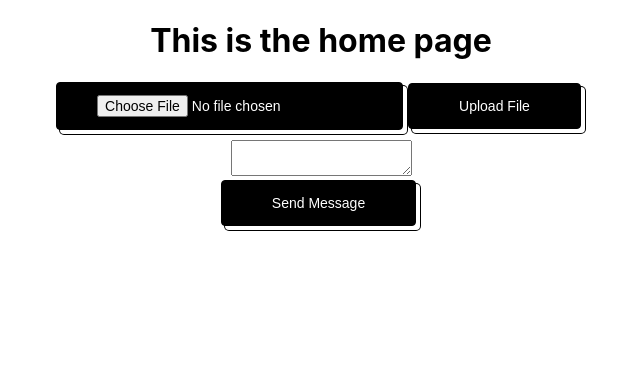
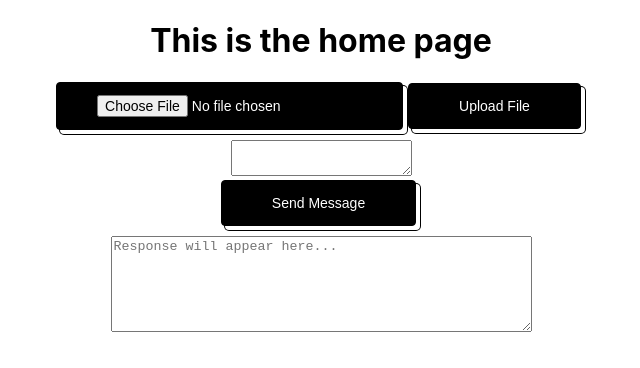
Before and after one commit to SwiftSeizure/tAI, a React (Create React App) app in the folder tai-frontend/: page / in a window 1280 px wide. Shown: the top 368 px of the page, without its empty margins (319-959 px from the left). Built offline with nearby package versions, Linux system fonts and the light colour scheme; no server answers.

Commit message:
Failing to get a request from Open AI

```diff
--- a/tai-frontend/package.json
+++ b/tai-frontend/package.json
@@ -6,6 +6,7 @@
     "cra-template": "1.2.0",
     "react": "^19.0.0",
     "react-dom": "^19.0.0",
+    "react-dotenv": "^0.1.3",
     "react-router-dom": "^7.1.5",
     "react-scripts": "5.0.1",
     "web-vitals": "^4.2.4"
--- a/tai-frontend/src/pages/HomePage.js
+++ b/tai-frontend/src/pages/HomePage.js
@@ -1,16 +1,26 @@
 // TODO: Split into a chat component and a file upload component for
 import '../App.css';
 import React, { useState } from 'react';
+import dotenv from '../../src/.env'; // Include most correct path for .ev variable
+import OpenAI from "openai";
+
+// dotenv.config();
+
+console.log("API Key:", process.env.OPENAI_API_KEY);
 
 const HomePage = () => {
   const [file, setFile] = useState(null);
   const [message, setMessage] = useState('');
+  const [completionResult, setCompletionResult] = useState(null);
+  const [error, setError] = useState(null);
 
+  // File Changed Handler
   const handleFileChange = (event) => {
     const uploadedFile = event.target.files[0];
     setFile(uploadedFile);
   };
 
+  // Uploading file handler
   const handleUpload = () => {
     if (file) {
       console.log("File selected:", file.name);
@@ -25,11 +35,35 @@ const HomePage = () => {
     setMessage(event.target.value);
   };
 
-  const handleMessage = () => {
-    // Can upload messages here
-    console.log("Message:", message);
-    setMessage("");
+  // This handles the messages to Chat GPT
+  const handleMessage = async () => {
+
+    try {
+      const openai = new OpenAI({
+        apiKey: process.env.OPENAI_API_KEY,
+      });
+
+      const completion = await openai.chat.completions.create({
+        model: "gpt-4",
+        messages: [
+          {
+            role: "system",
+            content:
+              "You are a teaching assistant. You must not give direct answers to questions under any circumstances. Please refer to the following file to understand what class you are TA'ing and to cite relevant materials/questions.",
+          },
+          { role: "user", content: message },
+        ],
+      });
+
+      setCompletionResult(completion.choices[0].message.content);
+    } catch (e) {
+      console.error("Error calling OpenAI API:", e);
+      setError("Failed to get response from OpenAI");
+    }
+
+    setMessage(""); // Clear input after submission
   };
+
 
   return (
     <div>
@@ -47,8 +81,17 @@ const HomePage = () => {
       <div>
         <button class="button-50" onClick={handleMessage}>Send Message</button>
       </div>
-
       {file && <p>Selected file: {file.name}</p>}
+      <div>
+        <textarea
+          value={completionResult}
+          readOnly
+          rows={6}
+          cols={50}
+          placeholder="Response will appear here..."
+          />
+      </div>
+      {error && <p style={{ color: 'red' }}>{error}</p>}
     </div>
   );
 };
```
Also changed, not shown: 2 other files (tests, documents, lock files or other folders).
